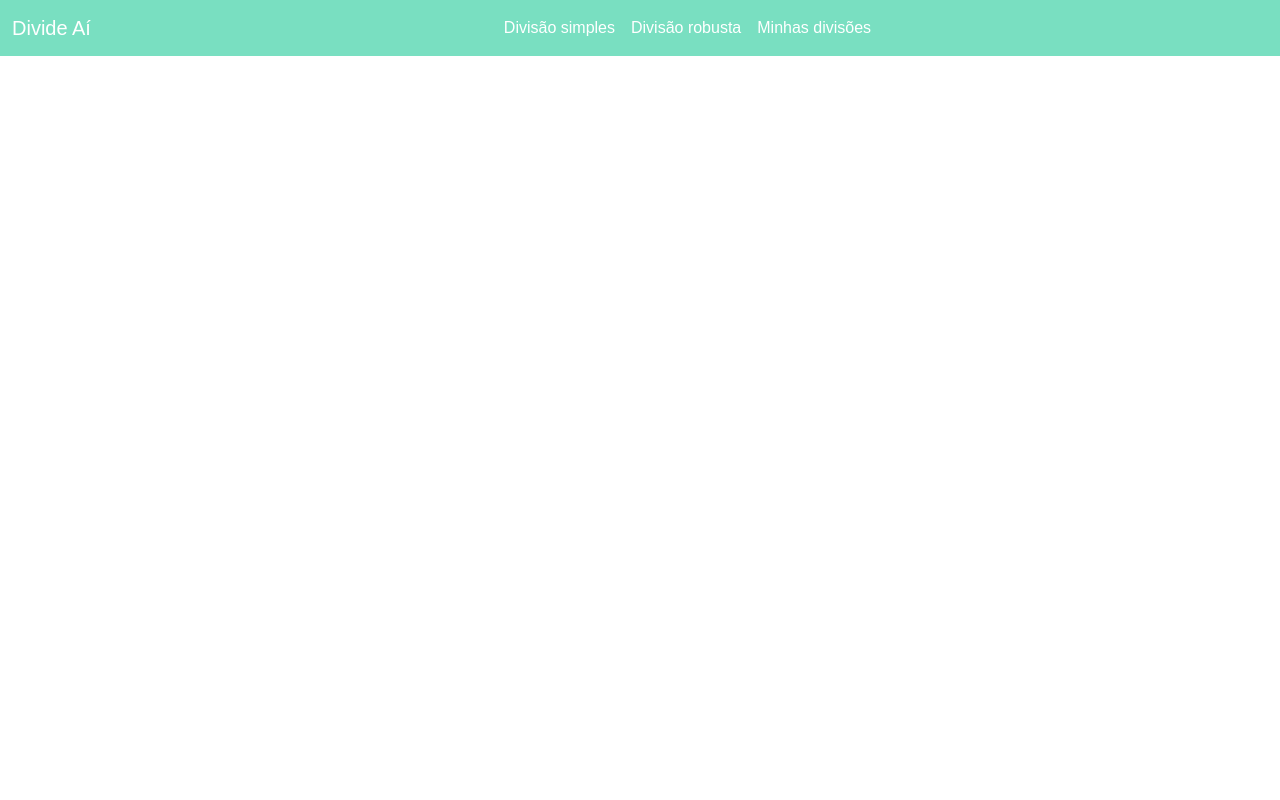
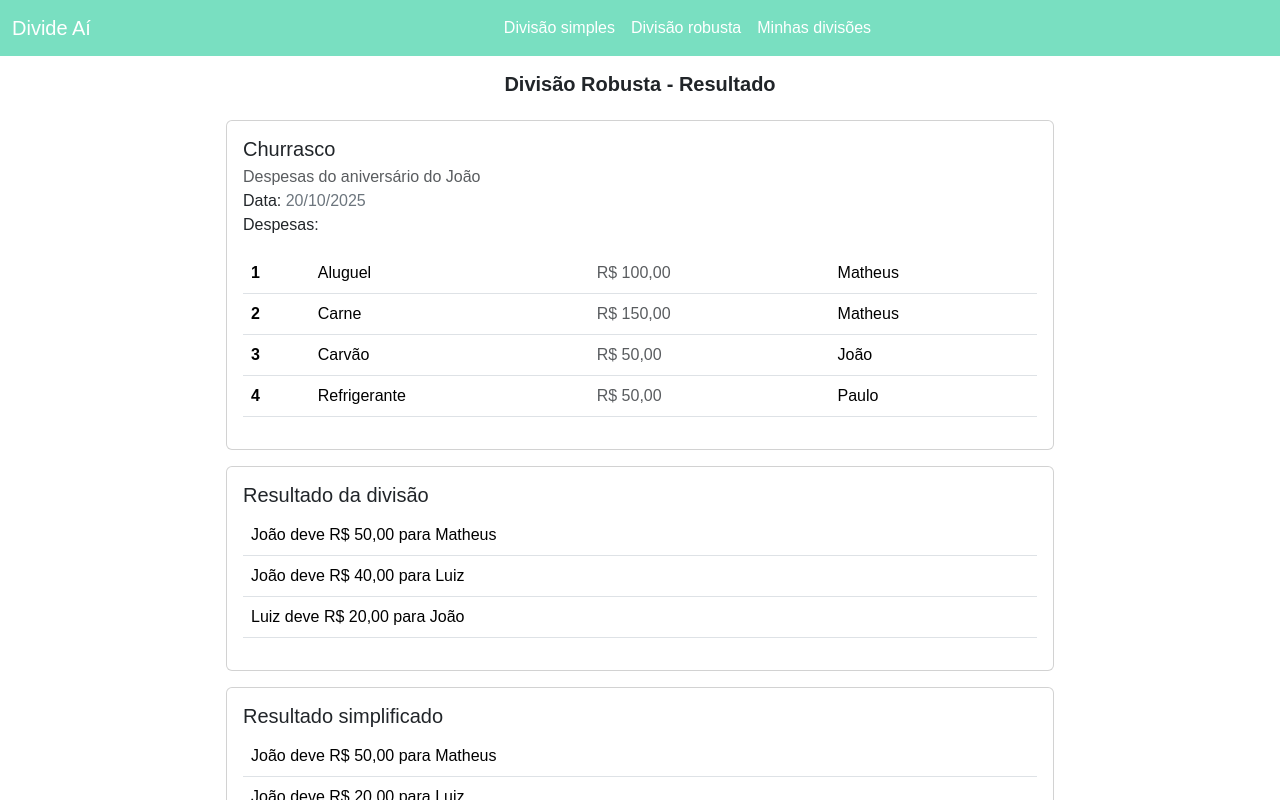
Before and after one commit to MatheusPopolin/divide-ai, a website: page pages/divisao_robusta_resultado.html in a window 1280 px wide. Drawn offline with nearby package versions, Linux system fonts and the light colour scheme.

Commit message:
feat: enhance divisao_robusta and divisao_robusta_resultado pages with structured forms and improved layout for better user experience

```diff
--- a/pages/divisao_robusta_resultado.html
+++ b/pages/divisao_robusta_resultado.html
@@ -3,7 +3,7 @@
   <head>
     <meta charset="utf-8">
     <meta name="viewport" content="width=device-width, initial-scale=1">
-    <title>DivideAí</title>
+    <title>DivideAí - Divisão Robuta - Resultado</title>
     <link
         href="https://cdn.jsdelivr.net/npm/bootstrap@5.3.8/dist/css/bootstrap.min.css"
         rel="stylesheet"
@@ -12,7 +12,7 @@
     >
     <link rel="stylesheet" href="/assets/css/style.css">
   </head>
-  <body>
+  <body class="d-flex flex-column vh-100">
     <header>
       <nav class="navbar navbar-expand-lg bg-primary">
         <div class="container-fluid">
@@ -37,6 +37,82 @@
       </nav>
     </header>
 
+    <main class="w-100 h-100 overflow-y-auto">
+      <section class="d-flex flex-column gap-3 p-3 main-container mx-auto">
+        <h1 class="fw-semibold fs-5 text-center">Divisão Robusta - Resultado</h1>
+        <div class="card">
+          <div class="card-body">
+            <h5 class="card-title">Churrasco</h5>
+            <p class="card-subtitle text-muted">Despesas do aniversário do João</p>
+            <p class="card-text-item m-0">Data: <span>20/10/2025</span></p>
+            <p class="card-text">Despesas:</p>
+            <table class="table">
+              <tbody>
+                <tr>
+                  <th scope="row">1</th>
+                  <td>Aluguel</td>
+                  <td class="text-muted">R$ 100,00</td>
+                  <td>Matheus</td>
+                </tr>
+                <tr>
+                  <th scope="row">2</th>
+                  <td>Carne</td>
+                  <td class="text-muted">R$ 150,00</td>
+                  <td>Matheus</td>
+                </tr>
+                <tr>
+                  <th scope="row">3</th>
+                  <td>Carvão</td>
+                  <td class="text-muted">R$ 50,00</td>
+                  <td>João</td>
+                </tr>
+                <tr>
+                  <th scope="row">4</th>
+                  <td>Refrigerante</td>
+                  <td class="text-muted">R$ 50,00</td>
+                  <td>Paulo</td>
+                </tr>
+              </tbody>
+            </table>
+          </div>
+        </div>
+        <div class="card">
+          <div class="card-body">
+            <h5 class="card-title">Resultado da divisão</h5>
+            <table class="table">
+              <tbody>
+                <tr>
+                  <td>João deve R$ 50,00 para Matheus</td>
+                </tr>
+                <tr>
+                  <td>João deve R$ 40,00 para Luiz</td>
+                </tr>
+                <tr>
+                  <td>Luiz deve R$ 20,00 para João</td>
+                </tr>
+              </tbody>
+            </table>
+          </div>
+        </div>
+        <div class="card">
+          <div class="card-body">
+            <h5 class="card-title">Resultado simplificado</h5>
+            <table class="table">
+              <tbody>
+                <tr>
+                  <td>João deve R$ 50,00 para Matheus</td>
+                </tr>
+                <tr>
+                  <td>João deve R$ 20,00 para Luiz</td>
+                </tr>
+              </tbody>
+            </table>
+          </div>
+        </div>
+        <button class="btn btn-primary">Compartilhar</button>
+      </section>
+    </main>
+
     <script
         src="https://cdn.jsdelivr.net/npm/@popperjs/core@2.11.8/dist/umd/popper.min.js"
         integrity="sha384-I7E8VVD/ismYTF4hNIPjVp/Zjvgyol6VFvRkX/vR+Vc4jQkC+hVqc2pM8ODewa9r"
```
Also changed, not shown: pages/divisao_robusta.html (+26 -2 lines), pages/divisao_robusta_despesas.html (+44 -2 lines), pages/divisao_simples.html (+2 -2 lines).
